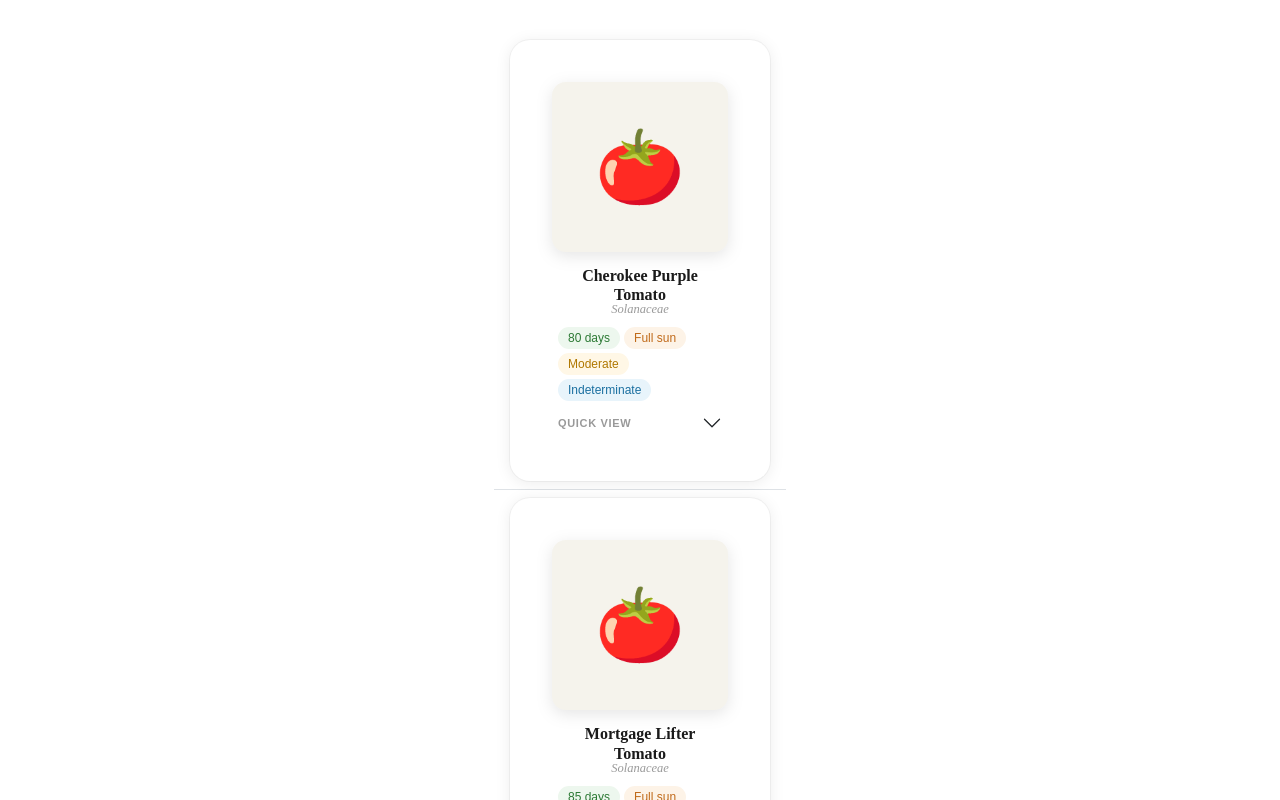
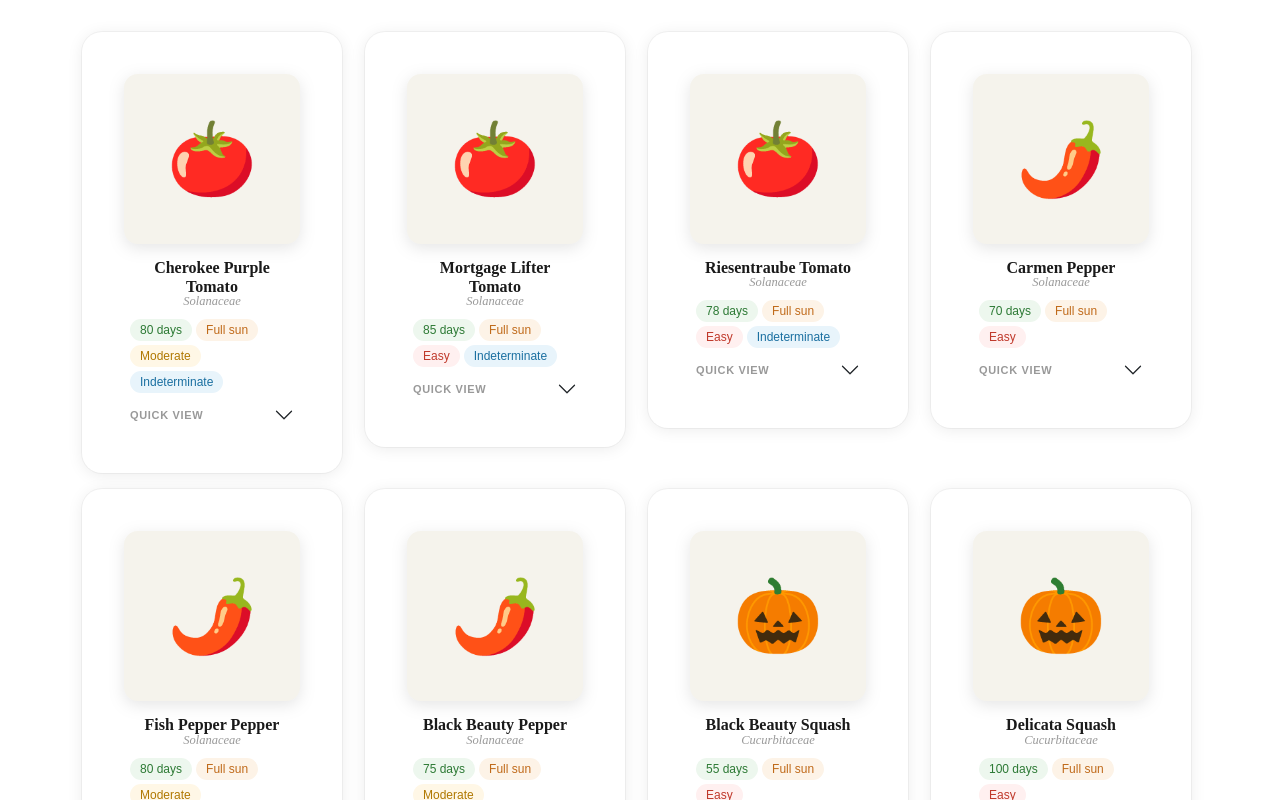
Before and after one commit to hlong200/wolf-peach, a React (Vite) app: page / in a window 1280 px wide. Shown: the top 800 px of the page. Built offline with nearby package versions, Linux system fonts and the light colour scheme.

Commit message:
Changed the catalog list to a grid for compactness

```diff
--- a/src/Catalog.jsx
+++ b/src/Catalog.jsx
@@ -1,4 +1,4 @@
-import { ListGroup } from "react-bootstrap";
+import { Container, Row, Col } from "react-bootstrap";
 import { useVegetableList } from "./lib/customHooks";
 import PlantCard from "./PlantCard";
 
@@ -10,17 +10,15 @@
 
     return (
         <>
-            <ListGroup variant='flush'>
-                {
-                    data.map(veggie => (
-                        <ListGroup.Item key={veggie.id}>
-
+            <Container>
+                <Row xs={1} sm={2} md={3} lg={4} className="g-3">
+                    {data.map(veggie => (
+                        <Col key={veggie.id}>
                             <PlantCard plant={veggie} />
-
-                        </ListGroup.Item>
-                    ))
-                }
-            </ListGroup>
+                        </Col>
+                    ))}
+                </Row>
+            </Container>
         </>
     )
 };
```
